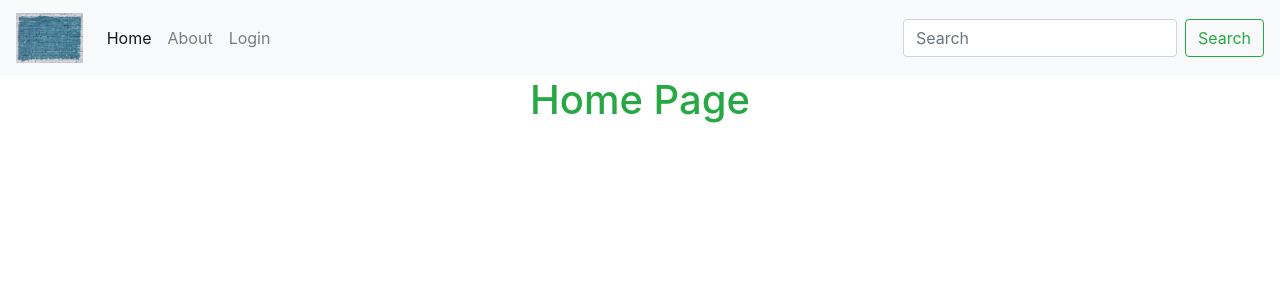
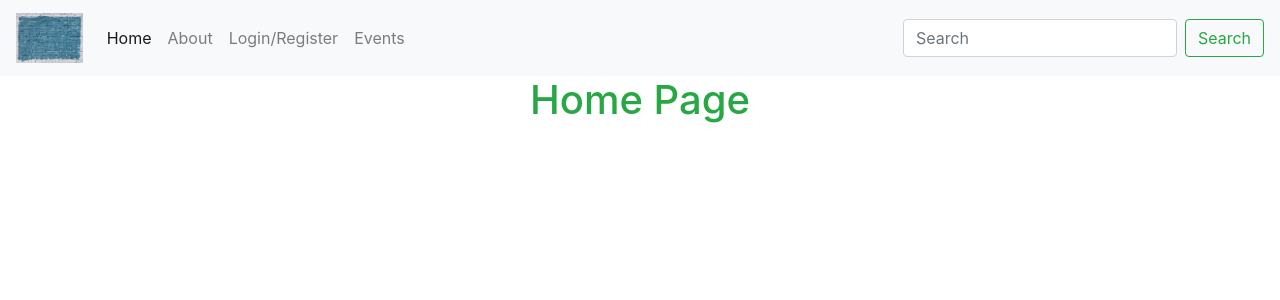
Before and after one commit to Jishnu075/Vee, a Django app: page / in a window 1280 px wide. Shown: the top 300 px of the page. Run offline with Django 3.2, Linux system fonts and the light colour scheme; data that the repository does not hold is empty; some libraries are stand-ins or nearby versions; some web fonts are replaced.

Commit message:
added web_register

```diff
--- a/vjc/templates/vjc/shared/nav.html
+++ b/vjc/templates/vjc/shared/nav.html
@@ -16,7 +16,10 @@
                 <a class="nav-link" href="{% url 'web_about' %}">About</a>
             </li>
             <li class="nav-item">
-                <a class="nav-link" href="#">Login</a>
+                <a class="nav-link" href="{% url 'web_register' %}">Login/Register</a>
+            </li>
+            <li class="nav-item">
+                <a class="nav-link" href="#">Events</a>
             </li>
         </ul>
         <form class="form-inline my-2 my-lg-0">
```
